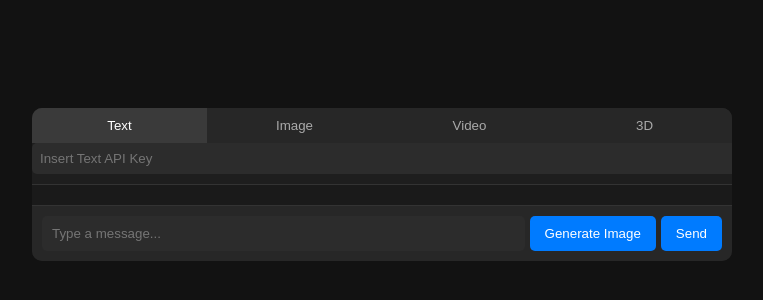
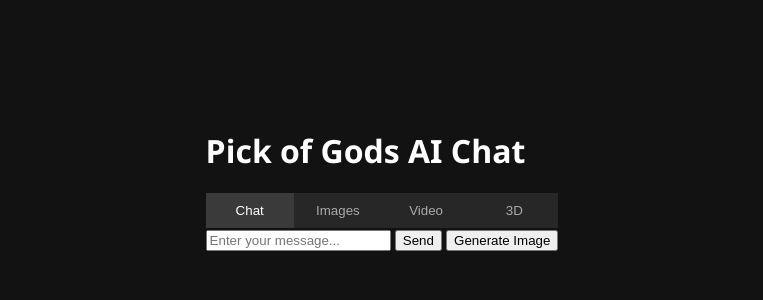
Before and after one commit to CelestialArtisanBot/pick-of-gods-chat-matrix, a website: page public/index.html in a window 1280 px wide. Shown: the part 216-516 px from the top of the page, without its empty margins (258-1021 px from the left). Drawn offline with Linux system fonts and the light colour scheme.

Commit message:
Update index.html

```diff
--- a/public/index.html
+++ b/public/index.html
@@ -7,40 +7,39 @@
   <link rel="stylesheet" href="style.css">
 </head>
 <body>
-  <div class="chat-container">
+  <div class="container">
+    <header>
+      <h1>Pick of Gods AI Chat</h1>
+      <div class="tabs">
+        <button class="tab-btn active" data-tab="chat">Chat</button>
+        <button class="tab-btn" data-tab="images">Images</button>
+        <button class="tab-btn" data-tab="video">Video</button>
+        <button class="tab-btn" data-tab="3d">3D</button>
+      </div>
+    </header>
 
-    <!-- ===== Tabs ===== -->
-    <div class="tabs">
-      <button class="tab-btn active" data-tab="text">Text</button>
-      <button class="tab-btn" data-tab="image">Image</button>
-      <button class="tab-btn" data-tab="video">Video</button>
-      <button class="tab-btn" data-tab="3d">3D</button>
-    </div>
+    <main>
+      <div class="tab-content active" id="chatTab">
+        <div id="chatMessages" class="messages"></div>
+        <form id="chatForm">
+          <input type="text" id="chatInput" placeholder="Enter your message..." autocomplete="off"/>
+          <button type="submit" id="sendBtn">Send</button>
+          <button type="button" id="imgToggleBtn">Generate Image</button>
+        </form>
+      </div>
 
-    <!-- ===== API Key Inputs ===== -->
-    <div class="tab-content active" id="textTab">
-      <input type="text" class="api-key" placeholder="Insert Text API Key">
-    </div>
-    <div class="tab-content" id="imageTab">
-      <input type="text" class="api-key" placeholder="Insert Image API Key">
-    </div>
-    <div class="tab-content" id="videoTab">
-      <input type="text" class="api-key" placeholder="Insert Video API Key">
-    </div>
-    <div class="tab-content" id="3dTab">
-      <input type="text" class="api-key" placeholder="Insert 3D API Key">
-    </div>
+      <div class="tab-content" id="imagesTab">
+        <p>Images output will appear here.</p>
+      </div>
 
-    <!-- ===== Chat Messages ===== -->
-    <div id="chatMessages" class="chat-messages"></div>
+      <div class="tab-content" id="videoTab">
+        <p>Video output will appear here.</p>
+      </div>
 
-    <!-- ===== Input Form ===== -->
-    <form id="chatForm" class="chat-form">
-      <input type="text" id="chatInput" placeholder="Type a message..." autocomplete="off">
-      <button type="button" id="imgToggleBtn">Generate Image</button>
-      <button type="submit" id="sendBtn">Send</button>
-    </form>
-
+      <div class="tab-content" id="3dTab">
+        <p>3D output will appear here.</p>
+      </div>
+    </main>
   </div>
 
   <script src="chat.js"></script>
```
